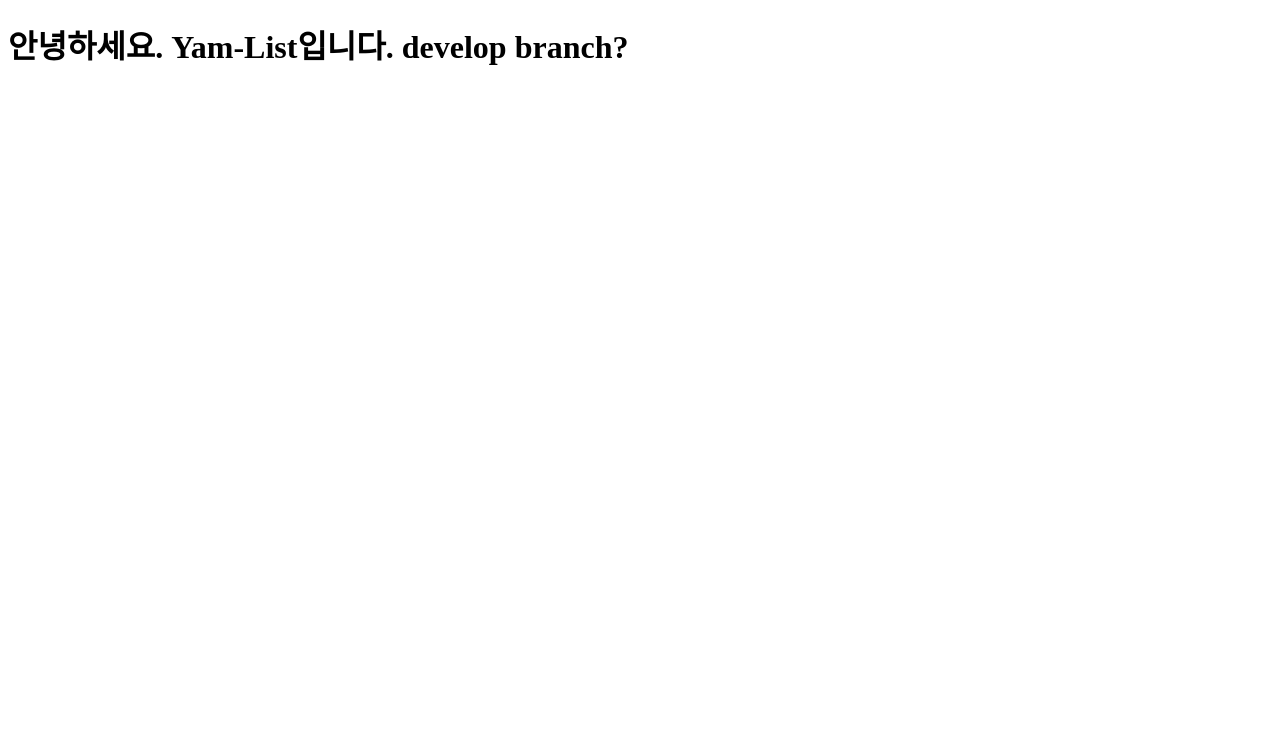
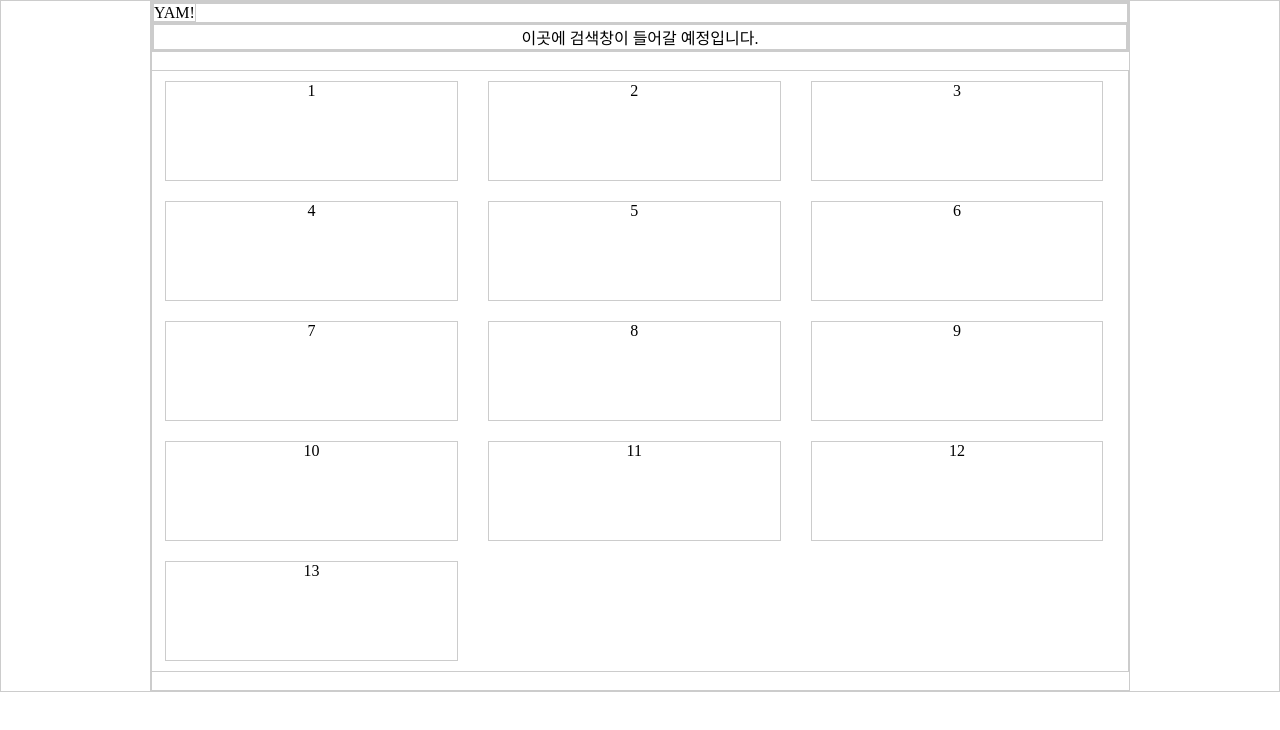
Before and after one commit to dakyungoh/yam-list, a plain HTML site: page index.html in a window 1280 px wide. Drawn offline with Linux system fonts and the light colour scheme.

Commit message:
feat: 기본 레이아웃 잡기

```diff
--- a/index.html
+++ b/index.html
@@ -1,13 +1,39 @@
 <!DOCTYPE html>
 <html lang="ko">
+
 <head>
     <meta charset="UTF-8">
     <meta name="viewport" content="width=device-width, initial-scale=1.0">
     <title>Yam List</title>
+    <link href="style.css" rel="stylesheet" />
 </head>
+
 <body>
-    <h1>
-        안녕하세요. Yam-List입니다. develop branch?
-    </h1>
+    <header>
+        <div class="header__logo-wrapper">
+            <span class="header__logo">YAM!</span>
+        </div>
+        <div class="header__search-bar-wrapper">
+            <div class="header__search-bar">이곳에 검색창이 들어갈 예정입니다.</div>
+        </div>
+    </header>
+    <content>
+        <div class="post-list">
+            <div class="post-item">1</div>
+            <div class="post-item">2</div>
+            <div class="post-item">3</div>
+            <div class="post-item">4</div>
+            <div class="post-item">5</div>
+            <div class="post-item">6</div>
+            <div class="post-item">7</div>
+            <div class="post-item">8</div>
+            <div class="post-item">9</div>
+            <div class="post-item">10</div>
+            <div class="post-item">11</div>
+            <div class="post-item">12</div>
+            <div class="post-item">13</div>
+        </div>
+    </content>
 </body>
+
 </html>
--- /dev/null
+++ b/style.css
@@ -0,0 +1,29 @@
+* {
+    box-sizing: border-box;
+    border: 1px solid #ccc;
+}
+
+body {
+    width: 980px;
+    margin: auto;
+}
+
+.header__search-bar-wrapper {
+    text-align: center;
+}
+
+.header__search {
+    display: inline-block;
+}
+
+.post-list {
+    width: 100%;
+}
+
+.post-item {
+    display: inline-block;
+    width: 30%;
+    height: 100px;
+    margin: 10px 13px;
+    text-align: center;
+}
```
